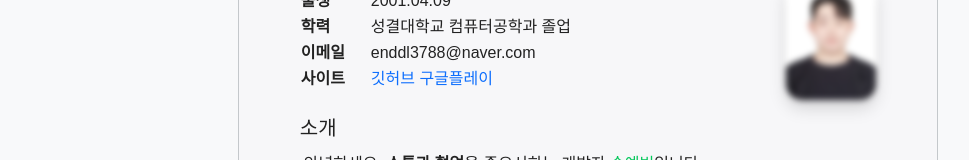
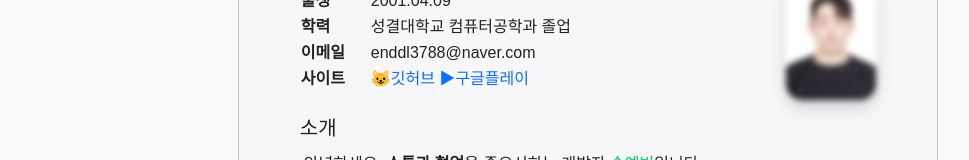
Before and after one commit to enddl3788/enddl3788.github.io, a plain HTML site: page index.html in a window 1280 px wide. Shown: the part 289-449 px from the top of the page, without its empty margins (52-1021 px from the left). Drawn offline with nearby package versions, Linux system fonts and the light colour scheme.

Commit message:
Update index.html

```diff
--- a/index.html
+++ b/index.html
@@ -122,8 +122,8 @@
                     <tr>
                       <th>사이트</th>
                       <td>
-                        <a href="https://github.com/enddl3788"  target="_blank" style="text-decoration: none;">깃허브</a>
-                        <a href="https://play.google.com/store/apps/dev?id=7544782687645797857"  target="_blank" style="text-decoration: none;">구글플레이</a>
+                        <a href="https://github.com/enddl3788"  target="_blank" style="text-decoration: none;">😺깃허브</a>
+                        <a href="https://play.google.com/store/apps/dev?id=7544782687645797857"  target="_blank" style="text-decoration: none;">▶구글플레이</a>
                       </td>
                      </tr>
                   </tbody>
```
